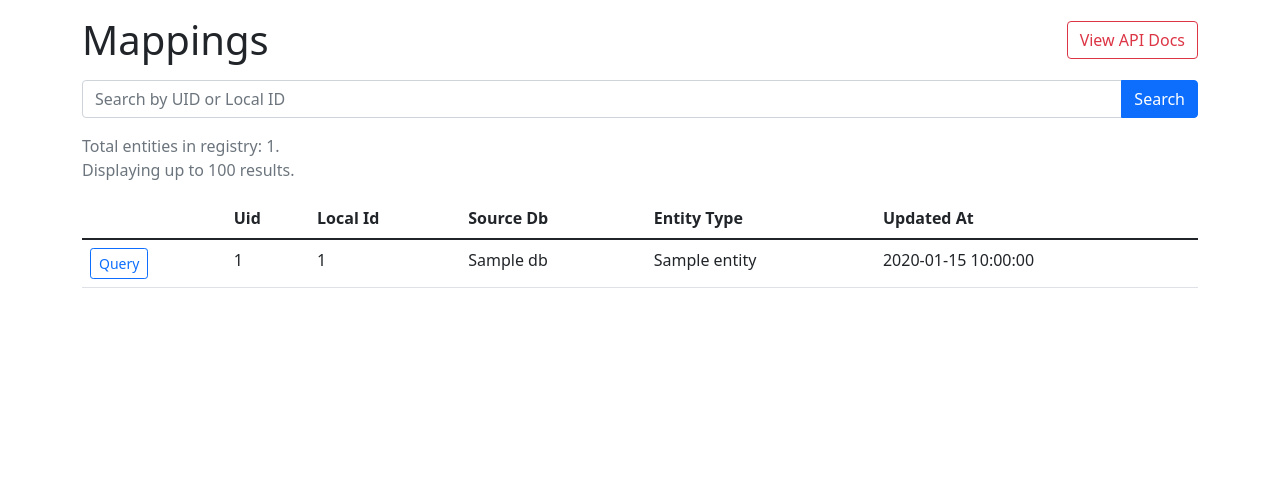
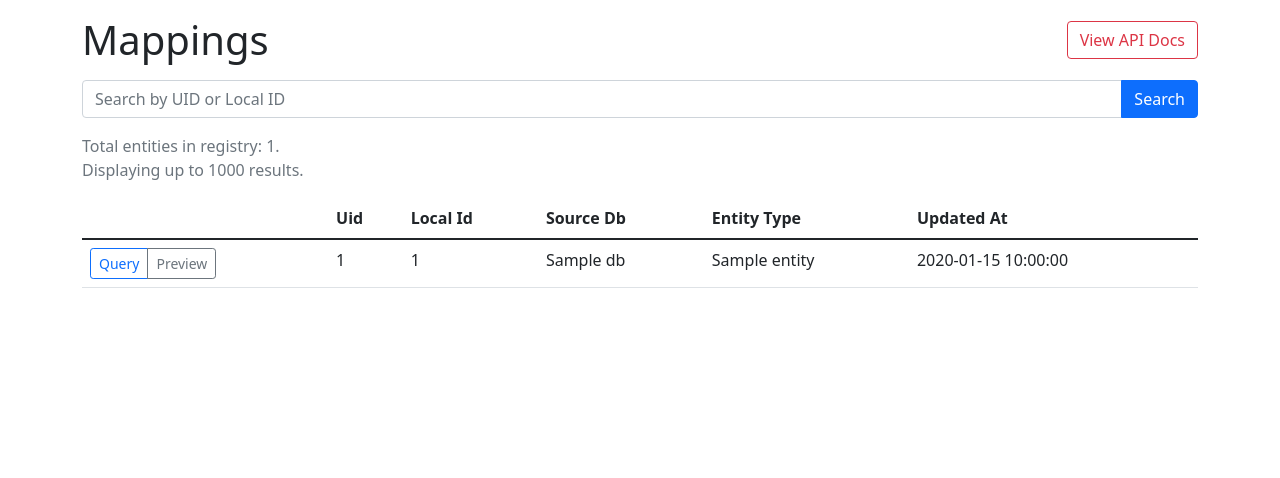
Before and after one commit to biosustain/db-interop-registry, a Flask app: page / in a window 1280 px wide. Shown: the part 56-534 px from the top of the page. Run offline with Flask 3, Linux system fonts and the light colour scheme; tables that the repository leaves empty hold one stand-in row (values such as "Sample post").

Commit message:
Improve mappings table

```diff
--- a/src/backend/interop/routes.py
+++ b/src/backend/interop/routes.py
@@ -96,7 +96,7 @@ def index():
         .join(SourceDb, Mapping.source_db_id == SourceDb.id)
         .join(Entity, Mapping.entity_type_id == Entity.id)
         .order_by(Mapping.updated_at.desc())
-        .limit(100)
+        .limit(1000)
     )
 
     if search_query:
@@ -116,6 +116,6 @@ def index():
         "mappings_list.html",
         mappings=mappings,
         search_query=search_query,
-        result_cap=100,
+        result_cap=1000,
         total_count=total_count,
     )
--- a/src/backend/templates/base.html
+++ b/src/backend/templates/base.html
@@ -25,5 +25,6 @@
         {% block content %}{% endblock %}
       </main>
       <script src="https://cdn.jsdelivr.net/npm/bootstrap@5.1.3/dist/js/bootstrap.min.js" integrity="sha384-QJHtvGhmr9XOIpI6YVutG+2QOK9T+ZnN4kzFN1RtK3zEFEIsxhlmWl5/YESvpZ13" crossorigin="anonymous"></script>
+      {% block scripts %}{% endblock %}
 </body>
 </html>
--- a/src/backend/templates/mappings_list.html
+++ b/src/backend/templates/mappings_list.html
@@ -1,5 +1,33 @@
 {% extends "base.html" %}
 {% block title %}Mapping List{% endblock %}
+{% block head %}
+    {{ super() }}
+    <style>
+        .detail-overlay {
+            position: absolute;
+            top: 0;
+            right: 0;
+            width: min(40%, 480px);
+            min-width: 320px;
+            z-index: 20;
+        }
+
+        .detail-overlay .card {
+            max-height: calc(100vh - 180px);
+            overflow: auto;
+        }
+
+        @media (max-width: 991.98px) {
+            .detail-overlay {
+                width: 100%;
+                position: fixed;
+                top: 80px;
+                right: 0;
+                left: 0;
+            }
+        }
+    </style>
+{% endblock %}
 {% block content %}
 <div class="d-flex justify-content-between align-items-center mb-3">
     <h1 class="mb-0">Mappings</h1>
@@ -22,6 +50,8 @@
     </div>
 </form>
 
+<div class="position-relative">
+    <div id="mappings-column">
         {% if mappings %}
 {% set total_display = total_count if total_count is not none else None %}
 <p class="text-muted">
@@ -44,13 +74,23 @@
         <tr>
             <td class="text-start">
                 {% if item.mapping.entity_type_id == 1 %}
-                <a class="btn btn-sm btn-outline-primary" href="{{ url_for('interop.get_registry_item', resource='gene', local_id_or_uid=item.mapping.local_id) }}">
+                <div class="btn-group" role="group">
+                    <a class="btn btn-sm btn-outline-primary" href="{{ url_for('interop.get_registry_item', resource='gene', local_id_or_uid=item.mapping.local_id) }}" target="_blank" rel="noopener">
                         Query
                     </a>
+                    <button class="btn btn-sm btn-outline-secondary" type="button" data-action="preview" data-resource="gene" data-local-id="{{ item.mapping.local_id }}">
+                        Preview
+                    </button>
+                </div>
                 {% elif item.mapping.entity_type_id == 2 %}
-                <a class="btn btn-sm btn-outline-primary" href="{{ url_for('interop.get_registry_item', resource='strain', local_id_or_uid=item.mapping.local_id) }}">
+                <div class="btn-group" role="group">
+                    <a class="btn btn-sm btn-outline-primary" href="{{ url_for('interop.get_registry_item', resource='strain', local_id_or_uid=item.mapping.local_id) }}" target="_blank" rel="noopener">
                         Query
                     </a>
+                    <button class="btn btn-sm btn-outline-secondary" type="button" data-action="preview" data-resource="strain" data-local-id="{{ item.mapping.local_id }}">
+                        Preview
+                    </button>
+                </div>
                 {% else %}
                 <button class="btn btn-sm btn-outline-secondary" type="button" disabled title="Unsupported entity type">
                     Query
@@ -69,4 +109,59 @@
         {% else %}
 <p>No mappings found{% if search_query %} for "<strong>{{ search_query }}</strong>"{% endif %}.</p>
         {% endif %}
+    </div>
+    <div id="detail-column" class="detail-overlay d-none">
+        <div id="detail-container" class="card shadow">
+            <div class="card-header d-flex justify-content-between align-items-center">
+                <span>Details</span>
+                <button id="detail-close" type="button" class="btn btn-link text-danger p-0" aria-label="Close details">&times;</button>
+            </div>
+            <div class="card-body">
+                <pre id="detail-output" class="mb-0">Select a mapping to preview JSON response.</pre>
+            </div>
+        </div>
+    </div>
+</div>
 {% endblock %}
+
+{% block scripts %}
+<script>
+document.addEventListener('DOMContentLoaded', function () {
+    const detailOutput = document.getElementById('detail-output');
+    const detailContainer = document.getElementById('detail-container');
+    const detailColumn = document.getElementById('detail-column');
+    const detailClose = document.getElementById('detail-close');
+
+    document.querySelectorAll('button[data-action="preview"]').forEach((button) => {
+        button.addEventListener('click', async () => {
+            const resource = button.dataset.resource;
+            const localId = button.dataset.localId;
+
+            detailOutput.textContent = 'Loading...';
+            detailContainer.classList.remove('d-none');
+            detailColumn.classList.remove('d-none');
+
+            try {
+                const response = await fetch(`/${resource}/${encodeURIComponent(localId)}`);
+                if (!response.ok) {
+                    const text = await response.text();
+                    detailOutput.textContent = `Error ${response.status}: ${text}`;
+                    return;
+                }
+
+                const data = await response.json();
+                detailOutput.textContent = JSON.stringify(data, null, 2);
+            } catch (error) {
+                detailOutput.textContent = `Failed to fetch data: ${error}`;
+            }
+        });
+    });
+
+    detailClose.addEventListener('click', () => {
+        detailContainer.classList.add('d-none');
+        detailColumn.classList.add('d-none');
+        detailOutput.textContent = 'Select a mapping to preview JSON response.';
+    });
+});
+</script>
+{% endblock %}
```
Lines whose indentation alone changed are shown as unchanged.
